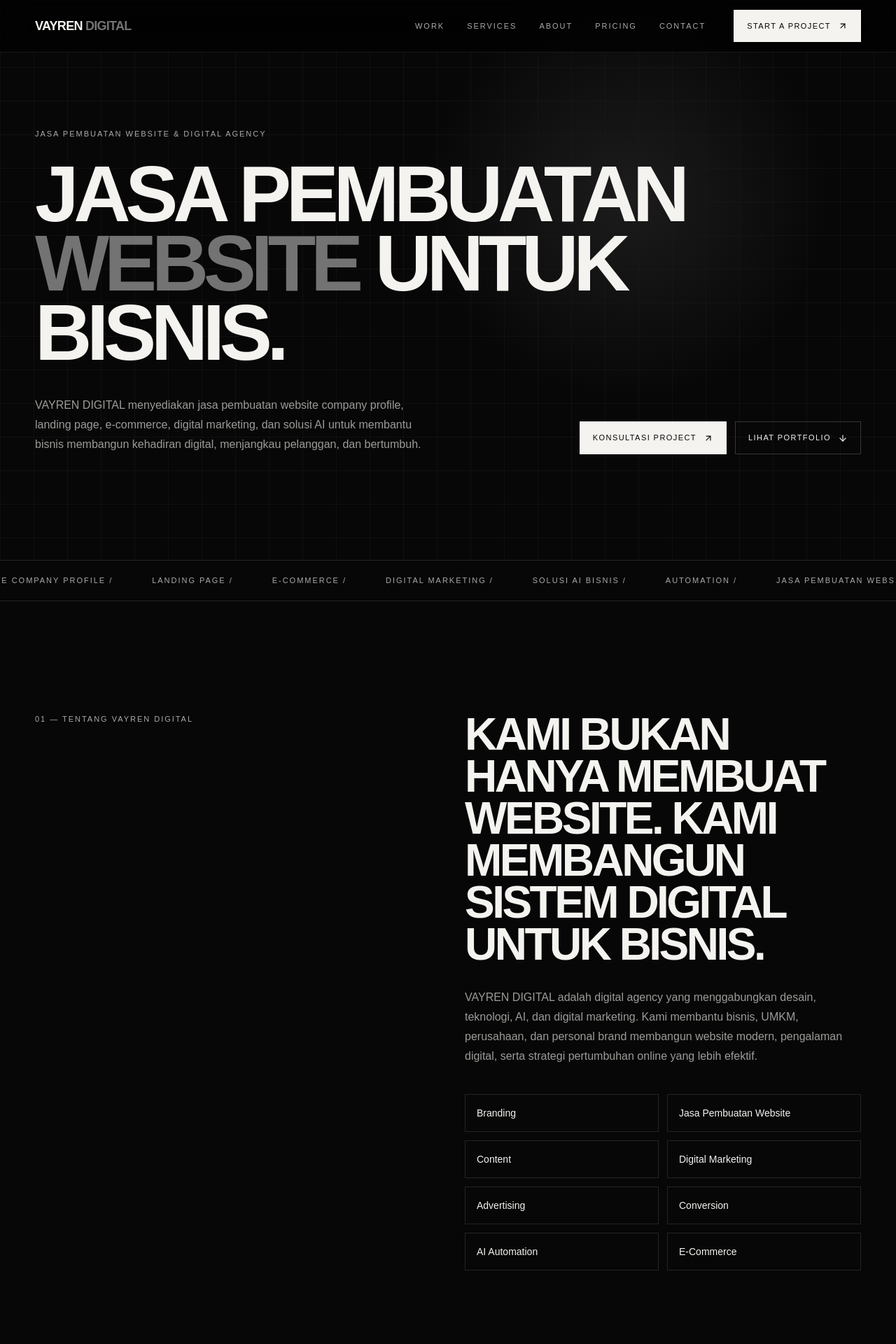
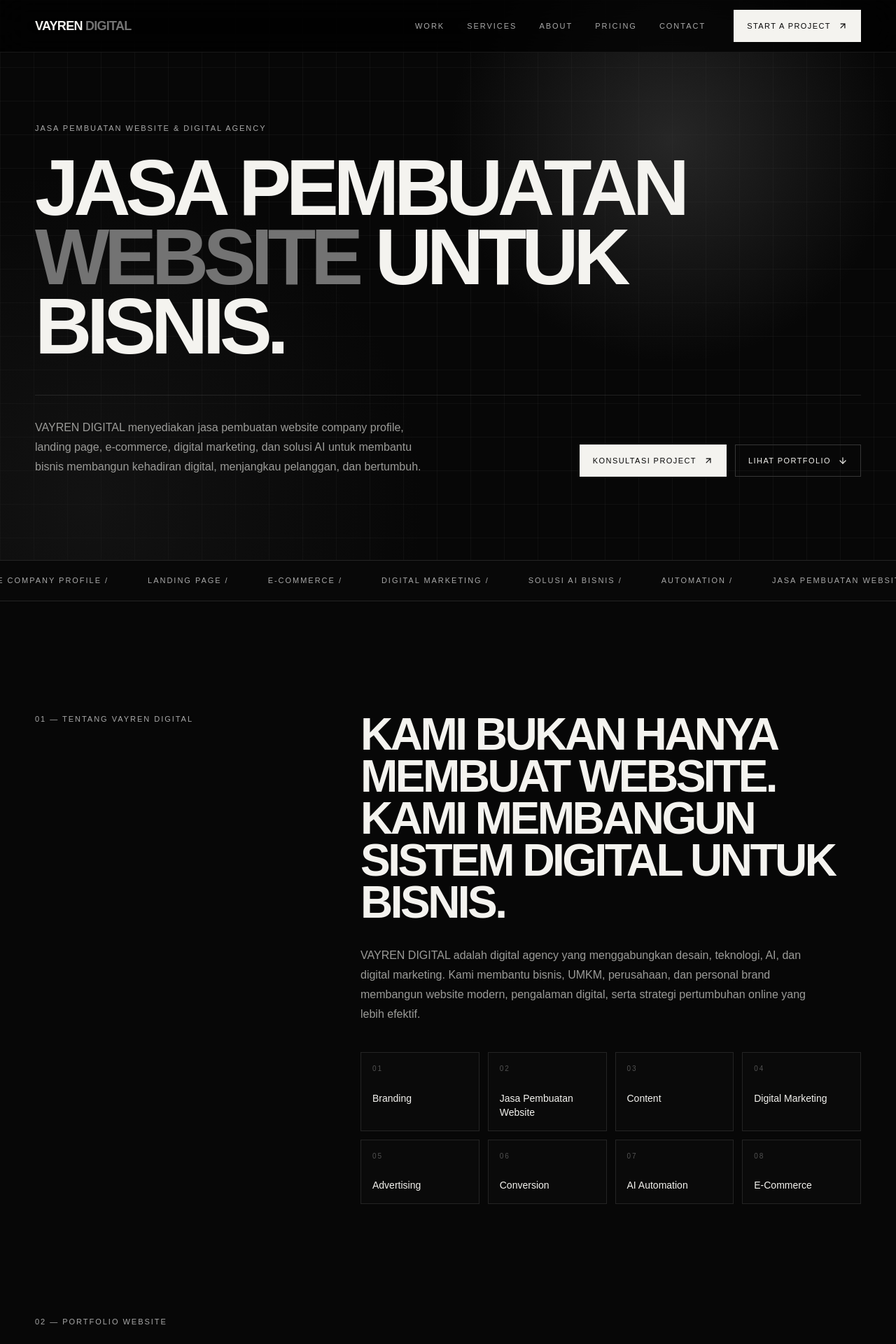
Before and after one commit to jonathannnpennn/VAYREN-DIGITAL, a Next.js app: page / in a window 1280 px wide. Shown: the top 1920 px of the page at 70% size. Built offline with nearby package versions, Linux system fonts and the light colour scheme.

Commit message:
Update page.tsx

```diff
--- a/app/page.tsx
+++ b/app/page.tsx
@@ -15,11 +15,12 @@ export const metadata: Metadata = {
 
 export default function Home() {
   return (
-    <div>
+    <div className="overflow-hidden">
+      {/* Hero */}
       <section className="relative min-h-screen overflow-hidden grid-noise pt-28">
-        <div className="absolute inset-0 bg-[radial-gradient(circle_at_70%_35%,#1c1c1c,transparent_28%)]" />
+        <div className="absolute inset-0 bg-[radial-gradient(circle_at_75%_25%,rgba(55,55,55,0.65),transparent_28%),radial-gradient(circle_at_10%_90%,rgba(30,30,30,0.5),transparent_35%)]" />
 
-        <div className="container relative flex min-h-[calc(100vh-7rem)] flex-col justify-center pb-20">
+        <div className="container relative flex min-h-[calc(100vh-7rem)] flex-col justify-center pb-20 pt-10 md:pb-24">
           <div className="eyebrow reveal">
             JASA PEMBUATAN WEBSITE & DIGITAL AGENCY
           </div>
@@ -30,7 +31,7 @@ export default function Home() {
             <span className="text-neutral-500">WEBSITE</span> UNTUK BISNIS.
           </h1>
 
-          <div className="mt-10 flex flex-col justify-between gap-8 md:flex-row md:items-end reveal delay2">
+          <div className="mt-10 flex flex-col justify-between gap-8 border-t border-white/10 pt-8 md:mt-12 md:flex-row md:items-end md:gap-12">
             <p className="max-w-xl text-base leading-7 muted">
               VAYREN DIGITAL menyediakan jasa pembuatan website company
               profile, landing page, e-commerce, digital marketing, dan solusi
@@ -38,12 +39,18 @@ export default function Home() {
               pelanggan, dan bertumbuh.
             </p>
 
-            <div className="flex flex-wrap gap-3">
-              <Link className="btn btn-solid" href="/contact">
+            <div className="flex flex-wrap gap-3 md:justify-end">
+              <Link
+                className="btn btn-solid transition duration-300 hover:-translate-y-0.5"
+                href="/contact"
+              >
                 KONSULTASI PROJECT <ArrowUpRight size={14} />
               </Link>
 
-              <Link className="btn" href="/portfolio">
+              <Link
+                className="btn transition duration-300 hover:-translate-y-0.5"
+                href="/portfolio"
+              >
                 LIHAT PORTFOLIO <ArrowDown size={14} />
               </Link>
             </div>
@@ -51,7 +58,8 @@ export default function Home() {
         </div>
       </section>
 
-      <section className="overflow-hidden border-y border-[#242424] py-5">
+      {/* Marquee */}
+      <section className="overflow-hidden border-y border-[#242424] bg-[#080808] py-5">
         <div className="marquee">
           {Array.from({ length: 2 }).flatMap((_, i) =>
             [
@@ -65,7 +73,7 @@ export default function Home() {
             ].map((x) => (
               <span
                 key={`${i}-${x}`}
-                className="mx-7 whitespace-nowrap eyebrow"
+                className="mx-7 whitespace-nowrap eyebrow text-neutral-400"
               >
                 {x} /
               </span>
@@ -74,14 +82,17 @@ export default function Home() {
         </div>
       </section>
 
+      {/* About */}
       <section className="container py-28 md:py-40">
-        <div className="grid gap-12 md:grid-cols-2">
+        <div className="grid gap-12 lg:grid-cols-[0.7fr_1.3fr] lg:gap-20">
           <div>
+            <div className="sticky top-28">
               <div className="eyebrow">01 — TENTANG VAYREN DIGITAL</div>
+            </div>
           </div>
 
           <div>
-            <h2 className="h2">
+            <h2 className="h2 max-w-4xl">
               KAMI BUKAN HANYA MEMBUAT WEBSITE. KAMI MEMBANGUN SISTEM DIGITAL
               UNTUK BISNIS.
             </h2>
@@ -94,7 +105,7 @@ export default function Home() {
               efektif.
             </p>
 
-            <div className="mt-10 grid grid-cols-2 gap-3">
+            <div className="mt-10 grid grid-cols-2 gap-3 sm:grid-cols-4">
               {[
                 "Branding",
                 "Jasa Pembuatan Website",
@@ -104,12 +115,15 @@ export default function Home() {
                 "Conversion",
                 "AI Automation",
                 "E-Commerce",
-              ].map((x) => (
+              ].map((x, i) => (
                 <div
-                  className="border border-[#242424] p-4 text-sm"
+                  className="group border border-[#242424] bg-[#0a0a0a] p-4 text-sm transition duration-300 hover:-translate-y-1 hover:border-neutral-500 hover:bg-[#121212]"
                   key={x}
                 >
-                  {x}
+                  <span className="mb-6 block text-[10px] tracking-[0.18em] text-neutral-600">
+                    0{i + 1}
+                  </span>
+                  <span className="block leading-5">{x}</span>
                 </div>
               ))}
             </div>
@@ -117,8 +131,9 @@ export default function Home() {
         </div>
       </section>
 
+      {/* Portfolio */}
       <section className="container pb-28 md:pb-40">
-        <div className="flex items-end justify-between gap-6">
+        <div className="flex flex-col justify-between gap-8 border-b border-[#242424] pb-10 sm:flex-row sm:items-end">
           <div>
             <div className="eyebrow">02 — PORTFOLIO WEBSITE</div>
 
@@ -129,7 +144,10 @@ export default function Home() {
             </h2>
           </div>
 
-          <Link className="btn hidden md:inline-flex" href="/portfolio">
+          <Link
+            className="btn hidden transition duration-300 hover:-translate-y-0.5 md:inline-flex"
+            href="/portfolio"
+          >
             LIHAT SEMUA PORTFOLIO <ArrowUpRight size={14} />
           </Link>
         </div>
@@ -139,9 +157,17 @@ export default function Home() {
             <ProjectCard key={p.slug} p={p} />
           ))}
         </div>
+
+        <Link
+          className="btn mt-8 w-full justify-center transition duration-300 hover:-translate-y-0.5 md:hidden"
+          href="/portfolio"
+        >
+          LIHAT SEMUA PORTFOLIO <ArrowUpRight size={14} />
+        </Link>
       </section>
 
-      <section className="border-y border-[#242424] py-28">
+      {/* Services */}
+      <section className="border-y border-[#242424] bg-[#060606] py-28 md:py-36">
         <div className="container">
           <div className="eyebrow">03 — LAYANAN DIGITAL</div>
 
@@ -150,7 +176,7 @@ export default function Home() {
             YANG MEMBANTU BISNIS BERTUMBUH.
           </h2>
 
-          <div className="mt-14 grid gap-px bg-[#242424] md:grid-cols-3">
+          <div className="mt-14 grid overflow-hidden border border-[#242424] bg-[#242424] sm:grid-cols-2 lg:grid-cols-3">
             {[
               {
                 title: "JASA PEMBUATAN WEBSITE",
@@ -186,36 +212,54 @@ export default function Home() {
               <Link
                 href="/services"
                 key={service.title}
-                className="bg-black p-7 hover:bg-[#101010]"
+                className="group relative min-h-[280px] bg-black p-7 transition duration-300 hover:z-10 hover:bg-[#111111] sm:p-8"
               >
-                <span className="eyebrow">0{i + 1}</span>
+                <span className="eyebrow text-neutral-600">0{i + 1}</span>
 
-                <h3 className="mt-10 text-xl">{service.title}</h3>
+                <ArrowUpRight
+                  size={18}
+                  className="absolute right-7 top-7 text-neutral-600 transition duration-300 group-hover:-translate-y-1 group-hover:translate-x-1 group-hover:text-white"
+                />
 
-                <p className="mt-3 text-sm muted">{service.description}</p>
+                <h3 className="mt-16 max-w-[16rem] text-xl leading-tight tracking-tight sm:text-2xl">
+                  {service.title}
+                </h3>
+
+                <p className="mt-4 max-w-xs text-sm leading-6 muted">
+                  {service.description}
+                </p>
               </Link>
             ))}
           </div>
         </div>
       </section>
 
+      {/* CTA */}
       <section className="container py-28 md:py-40">
-        <div className="panel p-8 md:p-16">
+        <div className="panel relative overflow-hidden p-8 md:p-16">
+          <div className="absolute -right-20 -top-20 h-72 w-72 rounded-full bg-white/[0.05] blur-3xl" />
+
+          <div className="relative">
             <div className="eyebrow">04 — KONSULTASI WEBSITE</div>
 
             <h2 className="h2 mt-6 max-w-5xl">
-            SIAP MEMBUAT WEBSITE DAN MEMBANGUN PERTUMBUHAN DIGITAL BISNIS ANDA?
+              SIAP MEMBUAT WEBSITE DAN MEMBANGUN PERTUMBUHAN DIGITAL BISNIS
+              ANDA?
             </h2>
 
-          <p className="mt-7 max-w-xl muted">
+            <p className="mt-7 max-w-xl leading-7 muted">
               Ceritakan bisnis dan tujuan Anda. VAYREN DIGITAL siap membantu
               merancang website, digital marketing, atau solusi AI yang sesuai
               kebutuhan bisnis Anda.
             </p>
 
-          <Link className="btn btn-solid mt-9" href="/contact">
+            <Link
+              className="btn btn-solid mt-9 transition duration-300 hover:-translate-y-0.5"
+              href="/contact"
+            >
               MULAI KONSULTASI <ArrowUpRight size={14} />
             </Link>
+          </div>
         </div>
       </section>
     </div>
```
Lines whose indentation alone changed are shown as unchanged.
